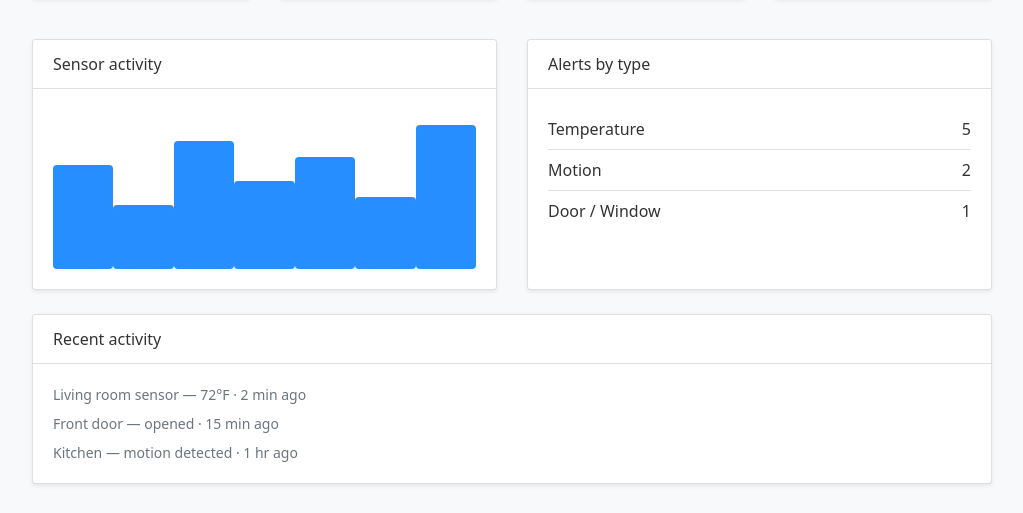
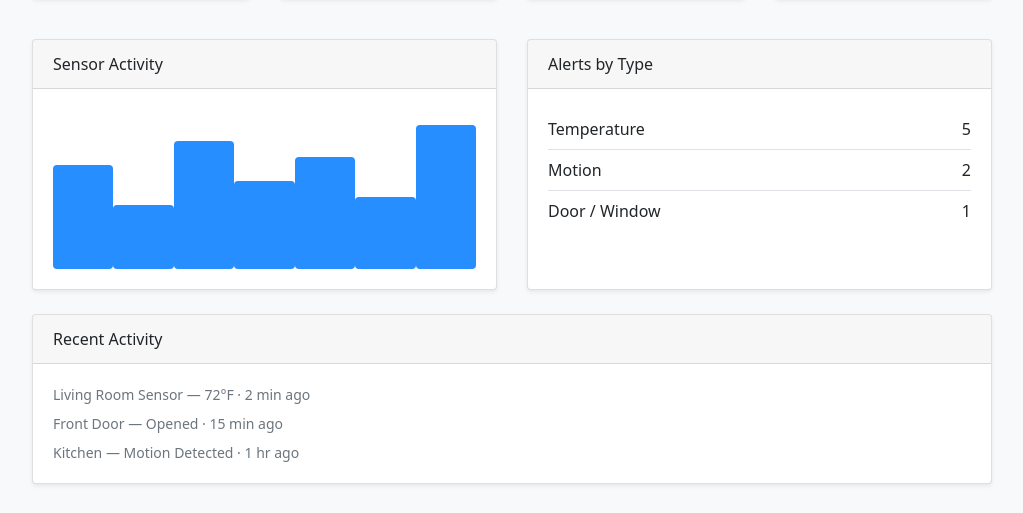
Before and after one commit to nabee1mahmood/Senior-Capstone, a React (Vite) app in the folder frontend/: page /home in a window 1280 px wide. Shown: the part 172-685 px from the top of the page, without its empty margins (128-1151 px from the left). Built offline with nearby package versions, Linux system fonts and the light colour scheme; no server answers.

Commit message:
Light/Dark Mode added into the drop down bar

```diff
--- /dev/null
+++ b/frontend/src/pages/Home.css
@@ -0,0 +1,36 @@
+/* Default (light mode) */
+.dashboard.light {
+  background-color: #f8f9fa;
+  color: #212529;
+  min-height: 100vh;
+}
+
+/* Dark mode */
+.dashboard.dark {
+  background-color: #121212;
+  color: #ffffff;
+  min-height: 100vh;
+}
+
+/* Cards in dark mode */
+.dashboard.dark .card {
+  background-color: #1e1e1e;
+  color: #ffffff;
+  border: 1px solid #333;
+}
+
+/* Headers in dark mode */
+.dashboard.dark .card-header {
+  background-color: #1e1e1e;
+  border-bottom: 1px solid #333;
+}
+
+/* Text tweaks */
+.dashboard.dark .text-muted {
+  color: #bbbbbb !important;
+}
+
+/* Recent Activity-Texts */
+.dashboard.dark .text-muted {
+  color: #ffffff !important;
+}
--- a/frontend/src/pages/Home.jsx
+++ b/frontend/src/pages/Home.jsx
@@ -1,15 +1,20 @@
 import { Link } from 'react-router-dom'
 import { useState } from 'react'
+import './Home.css'
 
 function Home() {
   const [menuOpen, setMenuOpen] = useState(false)
+  const [darkMode, setDarkMode] = useState(false)
 
   return (
-    <div className="dashboard">
+    <div className={`dashboard ${darkMode ? 'dark' : 'light'}`}>
+
+      {/* Header */}
       <header className="dashboard-header d-flex justify-content-between align-items-center mb-4">
         <h1 className="h4 mb-0 font-weight-bold">Analytics Dashboard</h1>
 
         <div className="position-relative">
+          {/* Menu Button */}
           <button
             type="button"
             className="btn btn-outline-secondary btn-sm"
@@ -18,30 +23,41 @@ function Home() {
             ☰
           </button>
 
+          {/* Dropdown */}
           {menuOpen && (
             <div
               className="card shadow-sm position-absolute"
               style={{
                 top: 'calc(100% + 8px)',
                 right: 0,
-                minWidth: 180,
+                minWidth: 200,
                 zIndex: 1000,
               }}
             >
               <div className="list-group list-group-flush">
+
+                {/* Dark Mode Toggle INSIDE menu */}
+                <button
+                  className="list-group-item list-group-item-action"
+                  onClick={() => setDarkMode(!darkMode)}
+                >
+                  {darkMode ? "Light Mode" : "Dark Mode"}
+                </button>
+
                 <Link
                   to="/account-settings"
                   className="list-group-item list-group-item-action"
                   onClick={() => setMenuOpen(false)}
                 >
-                  Account settings
+                  Account Settings
                 </Link>
+
                 <Link
                   to="/"
                   className="list-group-item list-group-item-action text-danger"
                   onClick={() => setMenuOpen(false)}
                 >
-                  Log out
+                  Log Out
                 </Link>
               </div>
             </div>
@@ -49,6 +65,7 @@ function Home() {
         </div>
       </header>
 
+      {/* Stats */}
       <section className="stats-row row mb-4">
         <div className="col-6 col-md-3 mb-3">
           <div className="card shadow-sm h-100">
@@ -87,11 +104,12 @@ function Home() {
         </div>
       </section>
 
+      {/* Charts */}
       <section className="charts-row row">
         <div className="col-md-6 mb-4">
           <div className="card shadow-sm h-100">
-            <div className="card-header bg-white font-weight-medium">
-              Sensor activity
+            <div className="card-header font-weight-medium">
+              Sensor Activity
             </div>
 
             <div className="card-body d-flex align-items-end" style={{ minHeight: 200 }}>
@@ -115,8 +133,8 @@ function Home() {
 
         <div className="col-md-6 mb-4">
           <div className="card shadow-sm h-100">
-            <div className="card-header bg-white font-weight-medium">
-              Alerts by type
+            <div className="card-header font-weight-medium">
+              Alerts by Type
             </div>
 
             <div className="card-body" style={{ minHeight: 200 }}>
@@ -139,25 +157,27 @@ function Home() {
         </div>
       </section>
 
+      {/* Activity */}
       <section className="recent-activity">
         <div className="card shadow-sm">
-          <div className="card-header bg-white font-weight-medium">
-            Recent activity
+          <div className="card-header font-weight-medium">
+            Recent Activity
           </div>
 
           <div className="card-body">
             <p className="text-muted small mb-0">
-              Living room sensor — 72°F · 2 min ago
+              Living Room Sensor — 72°F · 2 min ago
             </p>
             <p className="text-muted small mb-0 mt-2">
-              Front door — opened · 15 min ago
+              Front Door — Opened · 15 min ago
             </p>
             <p className="text-muted small mb-0 mt-2">
-              Kitchen — motion detected · 1 hr ago
+              Kitchen — Motion Detected · 1 hr ago
             </p>
           </div>
         </div>
       </section>
+
     </div>
   )
 }
```
